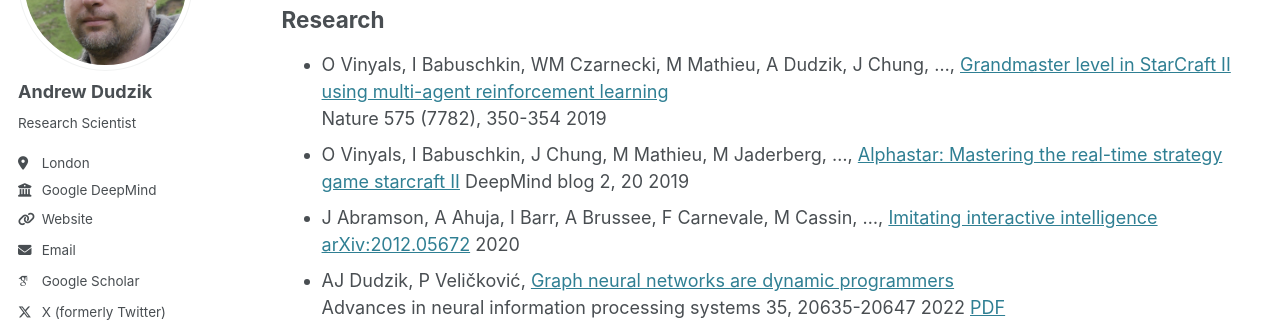
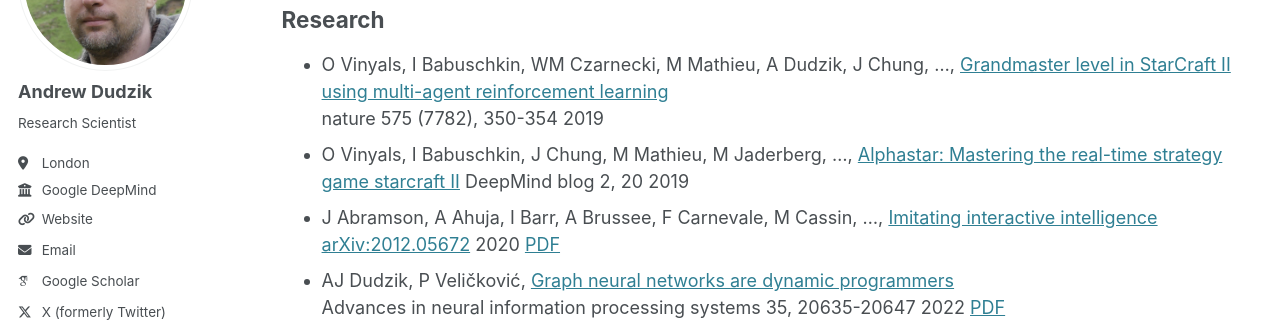
Before and after one commit to mdudzik/mdudzik.github.io, a Jekyll site: the page built from _pages/publications.md, in a window 1280 px wide and 900 px high. Shown: the part 214-548 px from the top of the window. Built offline with Jekyll 4.4.1, drawn with Linux system fonts in a browser that asks for light colours; some web fonts are replaced.

Commit message:
fixing linked urls

```diff
--- a/_pages/publications.md
+++ b/_pages/publications.md
@@ -35,11 +35,10 @@ author_profile: true
 ## Research
 
 - O Vinyals, I Babuschkin, WM Czarnecki, M Mathieu, A Dudzik, J Chung, ..., [Grandmaster level in StarCraft II using multi-agent reinforcement learning](https://www.nature.com/articles/s41586-019-1724-z)\
-Nature 575 (7782), 350-354
+nature 575 (7782), 350-354
 	2019
 - O Vinyals, I Babuschkin, J Chung, M Mathieu, M Jaderberg, ..., [Alphastar: Mastering the real-time strategy game starcraft II](https://deepmind.google/discover/blog/alphastar-mastering-the-real-time-strategy-game-starcraft-ii/) DeepMind blog 2, 20 2019
-- J Abramson, A Ahuja, I Barr, A Brussee, F Carnevale, M Cassin, ..., [Imitating interactive intelligence](x) [arXiv:2012.05672](https://arxiv.org/abs/2012.05672)
- 	2020
+- J Abramson, A Ahuja, I Barr, A Brussee, F Carnevale, M Cassin, ..., [Imitating interactive intelligence](x) [arXiv:2012.05672](https://arxiv.org/abs/2012.05672) 2020 [PDF](https://arxiv.org/pdf/2012.05672)
 - AJ Dudzik, P Veličković, [Graph neural networks are dynamic programmers](https://scholar.google.com/citations?view_op=view_citation&hl=en&user=DdFjaEEAAAAJ&citation_for_view=DdFjaEEAAAAJ:9yKSN-GCB0IC)\
 Advances in neural information processing systems 35, 20635-20647 2022 [PDF](https://proceedings.neurips.cc/paper_files/paper/2022/file/8248b1ded388fcdbbd121bcdfea3068c-Paper-Conference.pdf)
 - B Gavranović, P Lessard, A Dudzik, T von Glehn, JGM Araújo, ..., [Categorical deep learning: An algebraic theory of architectures](https://arxiv.org/abs/2402.15332) [arXiv:2402.15332](https://arxiv.org/abs/2402.15332)
```
